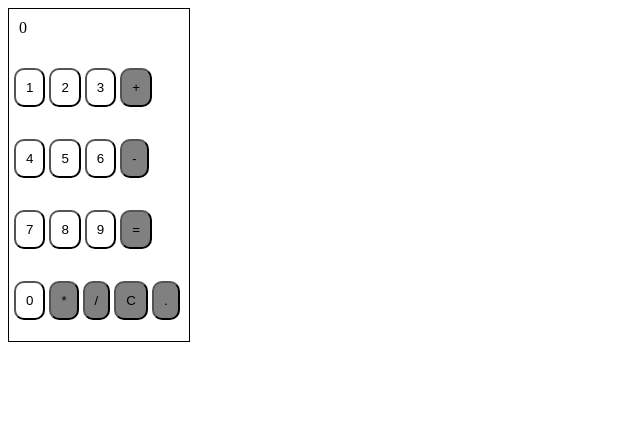
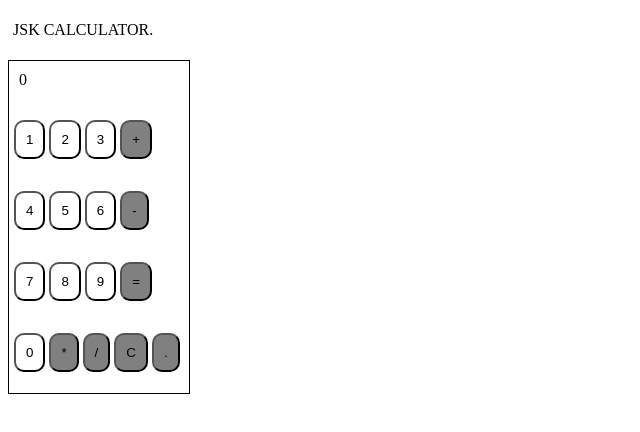
Before and after one commit to DevSankale/Calculator-Project, a plain HTML site: page index.html in a window 1280 px wide. Shown: the whole page, without its empty margins (0-640 px from the left). Drawn offline with Linux system fonts and the light colour scheme.

Commit message:
html file update.

```diff
--- a/index.html
+++ b/index.html
@@ -7,6 +7,7 @@
   <link rel="stylesheet" href="styles.css">
 </head>
 <body>
+  <p id="owner">JSK CALCULATOR.</p>
  <div class="bigcontainer">
   <div class="display" id="calculatorDisplay">0</div>
   <div class="container">
--- a/styles.css
+++ b/styles.css
@@ -41,3 +41,6 @@ button:hover{
 .operator{
     background-color: gray;
 }
+#owner{
+   padding:5px;
+}
```
